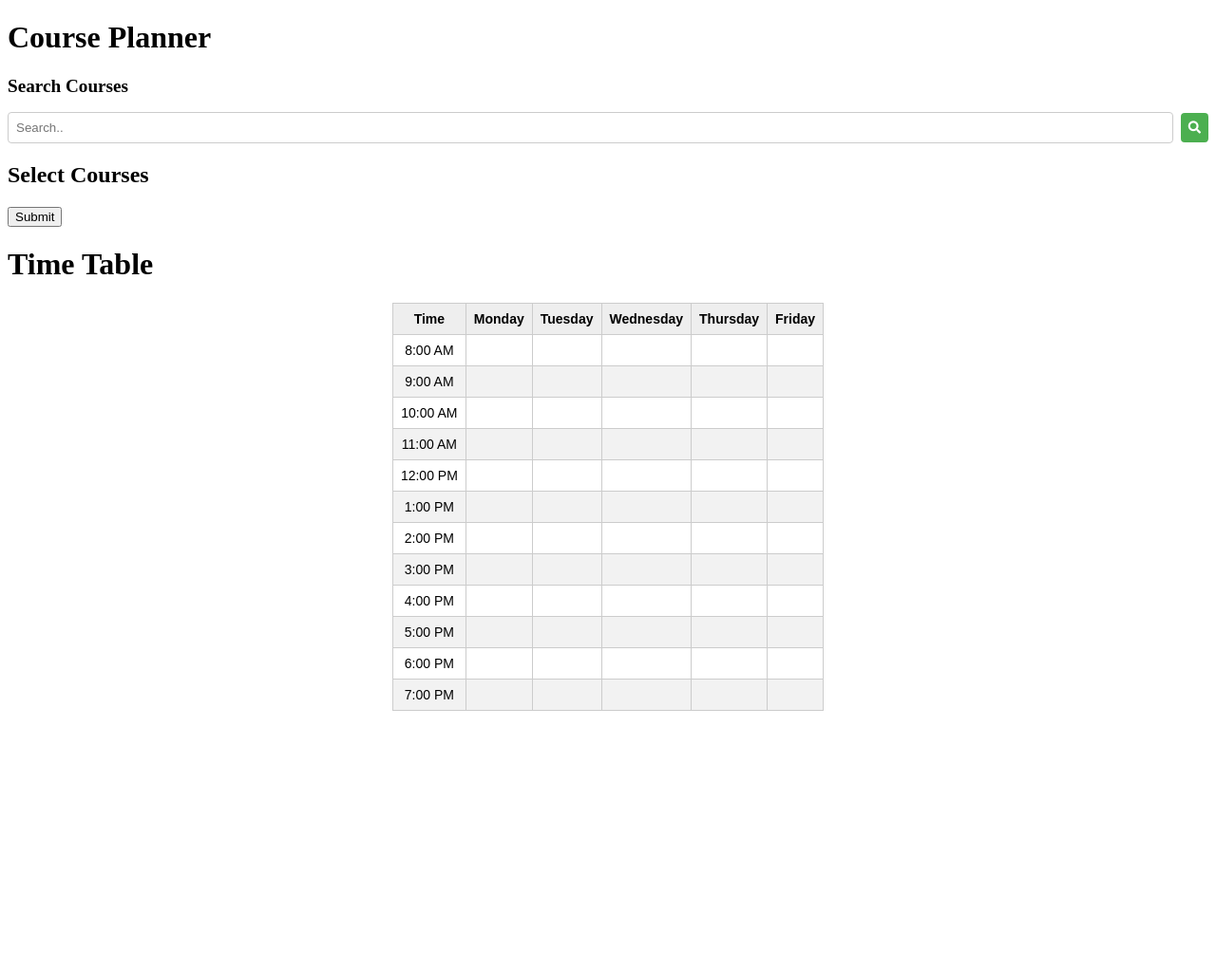
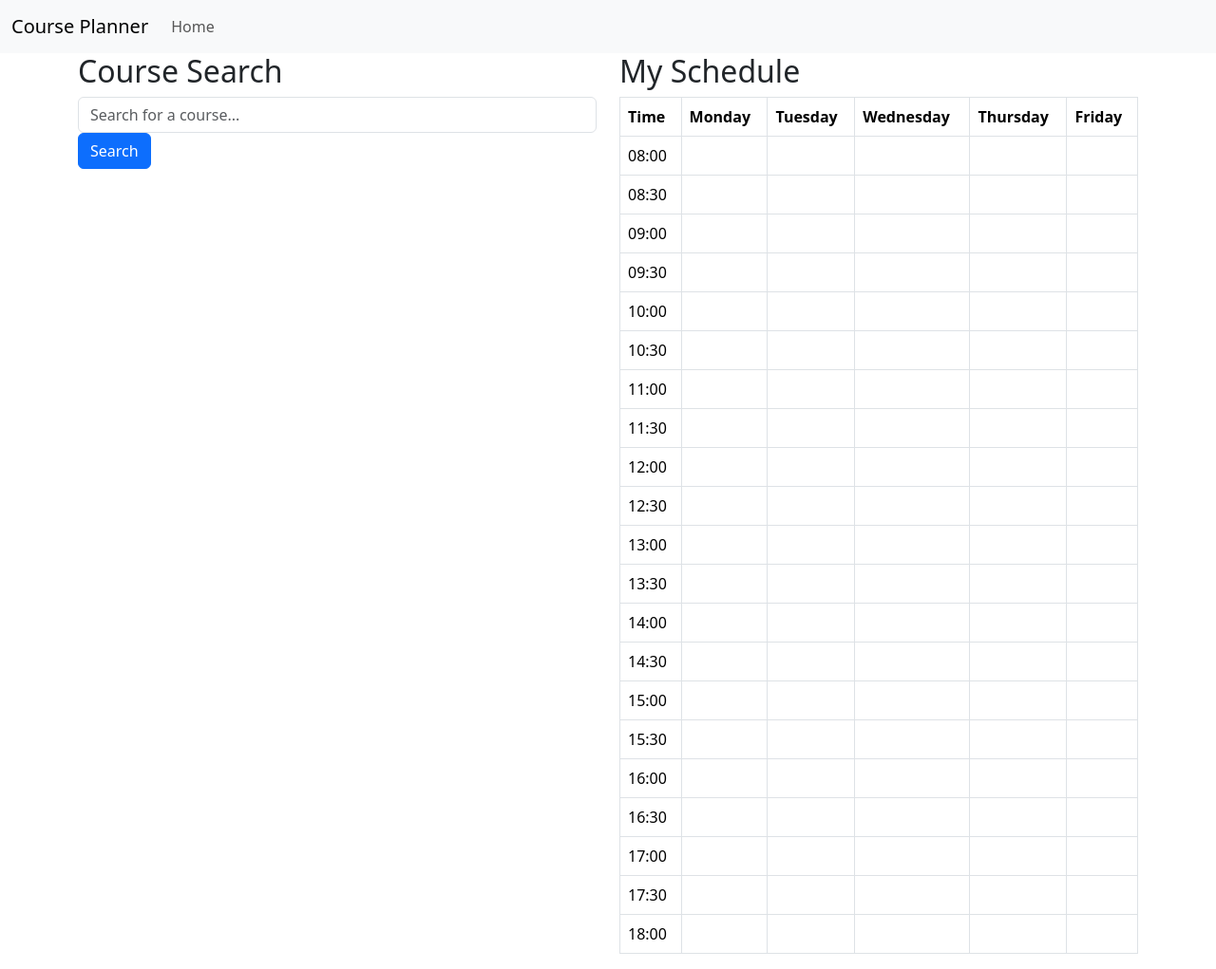
Before and after one commit to Mingxuan-Liu/Course-Safari, a PHP site: page /course-planner.php in a window 1280 px wide. Shown: the whole page at 95% size. Before the commit the page ends 749 px from the top, so only its background shows below. Run offline with PHP 8.4, Linux system fonts and the light colour scheme; data that the repository does not hold is empty; some libraries are stand-ins or nearby versions.

Commit message:
Add files via upload

```diff
--- a/Course_planner/course-planner.php
+++ b/Course_planner/course-planner.php
@@ -1,240 +1,223 @@
+<!DOCTYPE html>
+<html lang="en">
+<head>
+    <meta charset="UTF-8">
+    <meta name="viewport" content="width=device-width, initial-scale=1.0">
+    <title>Course Planner</title>
+    <link href="https://cdn.jsdelivr.net/npm/bootstrap@5.3.0-alpha1/dist/css/bootstrap.min.css" rel="stylesheet">
+    <link rel="stylesheet" href="course-planner-styles.css">
+</head>
+<body>
+    <nav class="navbar navbar-expand-lg navbar-light bg-light">
+        <div class="container-fluid">
+            <a class="navbar-brand" href="#">Course Planner</a>
+            <div class="collapse navbar-collapse">
+                <ul class="navbar-nav me-auto">
+                    <li class="nav-item">
+                        <a class="nav-link" href="../Login_register/user.php">Home</a>
+                    </li>
+                </ul>
+            </div>
+        </div>
+    </nav>
+    <div class="container">
+        <div class="row">
+            <div class="col">
+                <h2>Course Search</h2>
+                <div class="search-input-container">
+                    <input type="text" id="search" class="form-control" placeholder="Search for a course...">
+                    <button id="search-button" class="btn btn-primary">Search</button>
+                </div>
+                <div id="results" class="list-group results-container mt-3"></div>
+            </div>
+            <div class="col">
+                <h2>My Schedule</h2>
+                <div class="schedule-container">
+                    <table id="schedule" class="table table-bordered">
+                        <thead>
+                            <tr>
+                                <th>Time</th>
+                                <th>Monday</th>
+                                <th>Tuesday</th>
+                                <th>Wednesday</th>
+                                <th>Thursday</th>
+                                <th>Friday</th>
+                            </tr>
+                        </thead>
+                        <tbody>
+                            <script>
+                                const startTime = 8 * 60;
+                                const endTime = 18 * 60;
+                                const interval = 30;
 
-<?php
-// establish database connection
-$servername = "localhost";
-$username = "root";
-$password = "";
-$dbname = "user_db";
+                                for (let time = startTime; time <= endTime; time += interval) {
+                                    const hour = Math.floor(time / 60);
+                                    const minute = time % 60;
+                                    const timeLabel = `${hour.toString().padStart(2, '0')}:${minute.toString().padStart(2, '0')}`;
 
-$conn = mysqli_connect($servername, $username, $password, $dbname);
-if ($conn->connect_error) {
-  die("Connection failed: " . $conn->connect_error);
+                                    document.write(`
+                                        <tr>
+                                            <td>${timeLabel}</td>
+                                            <td data-day="Monday" data-time="${time}"></td>
+                                            <td data-day="Tuesday" data-time="${time}"></td>
+                                            <td data-day="Wednesday" data-time="${time}"></td>
+                                            <td data-day="Thursday" data-time="${time}"></td>
+                                            <td data-day="Friday" data-time="${time}"></td>
+                                        </tr>
+                                    `);
+                                }
+                            </script>
+                        </tbody>
+                    </table>
+                </div>
+            </div>
+        </div>
+    </div>
+    <script src="https://code.jquery.com/jquery-3.6.0.min.js" crossorigin="anonymous"></script>
+    <script src="https://cdn.jsdelivr.net/npm/bootstrap@5.3.0-alpha1/dist/js/bootstrap.bundle.min.js"></script>
+    <script>
+        function timeStringToMinutes(time) {
+            const [hour, minute] = time.split(':');
+            return parseInt(hour) * 60 + parseInt(minute);
         }
 
-// retrieve courses scheduled by the user from the course_scheduled table
-$sql = "SELECT * FROM course_scheduled";
-$result = $conn->query($sql);
+        function addCourseToSchedule(course) {
+            const days = {
+                'M': 'Monday',
+                'T': 'Tuesday',
+                'W': 'Wednesday',
+                'R': 'Thursday',
+                'F': 'Friday'
+            };
 
-// create the timetable
-$timetable = array(
-  "Monday" => array(
-    "8:00 AM" => "",
-    "9:00 AM" => "",
-    "10:00 AM" => "",
-    "11:00 AM" => "",
-    "12:00 PM" => "",
-    "1:00 PM" => "",
-    "2:00 PM" => "",
-    "3:00 PM" => "",
-    "4:00 PM" => "",
-    "5:00 PM" => "",
-    "6:00 PM" => "",
-    "7:00 PM" => ""
-  ),
-  "Tuesday" => array(
-    "8:00 AM" => "",
-    "9:00 AM" => "",
-    "10:00 AM" => "",
-    "11:00 AM" => "",
-    "12:00 PM" => "",
-    "1:00 PM" => "",
-    "2:00 PM" => "",
-    "3:00 PM" => "",
-    "4:00 PM" => "",
-    "5:00 PM" => "",
-    "6:00 PM" => "",
-    "7:00 PM" => ""
-  ),
-  "Wednesday" => array(
-    "8:00 AM" => "",
-    "9:00 AM" => "",
-    "10:00 AM" => "",
-    "11:00 AM" => "",
-    "12:00 PM" => "",
-    "1:00 PM" => "",
-    "2:00 PM" => "",
-    "3:00 PM" => "",
-    "4:00 PM" => "",
-    "5:00 PM" => "",
-    "6:00 PM" => "",
-    "7:00 PM" => ""
-  ),
-  "Thursday" => array(
-    "8:00 AM" => "",
-    "9:00 AM" => "",
-    "10:00 AM" => "",
-    "11:00 AM" => "",
-    "12:00 PM" => "",
-    "1:00 PM" => "",
-    "2:00 PM" => "",
-    "3:00 PM" => "",
-    "4:00 PM" => "",
-    "5:00 PM" => "",
-    "6:00 PM" => "",
-    "7:00 PM" => ""
-  ),
-  "Friday" => array(
-    "8:00 AM" => "",
-    "9:00 AM" => "",
-    "10:00 AM" => "",
-    "11:00 AM" => "",
-    "12:00 PM" => "",
-    "1:00 PM" => "",
-    "2:00 PM" => "",
-    "3:00 PM" => "",
-    "4:00 PM" => "",
-    "5:00 PM" => "",
-    "6:00 PM" => "",
-    "7:00 PM" => ""
-  ),
-);
+            for (let dayChar of course.days) {
+                let day = days[dayChar];
+                const startTime = timeStringToMinutes(course.start_time);
+                const endTime = timeStringToMinutes(course.end_time);
 
-
-// populate the timetable with the scheduled courses
-if ($result->num_rows > 0) {
-  while ($row = $result->fetch_assoc()) {
-    $course_num = $row["course_num"];
-    $course_name = $row["course_name"];
-    $subject_name = $row["subject_name"];
-    $course_weekday = $row["course_weekday"];
-    $course_time = $row["course_time"];
-
-    // determine the time slot of the course
-    $start_time = $course_time;
-    $end_time = date("g:i A", strtotime($start_time) + 60 * 60);
-
-    // add the course to the timetable
-    $timetable[$course_weekday][$start_time] = $course_num;
-    $timetable[$course_weekday][$end_time] = $course_name . " (" . $subject_name . ")";
+                for (let time = startTime; time < endTime; time += interval) {
+                    const cell = $(`#schedule td[data-day="${day}"][data-time="${time}"]`);
+                    if (cell.data('course')) {
+                        alert('There is a time conflict with another course in your schedule. Please choose a different course.');
+                        return;
+                    }
                 }
             }
 
-// close database connection
-$conn->close();
-?>
+            for (let dayChar of course.days) {
+                let day = days[dayChar];
+                const startTime = timeStringToMinutes(course.start_time);
+                const endTime = timeStringToMinutes(course.end_time);
 
-<?php
-session_start();
+                for (let time = startTime; time < endTime; time += interval) {
+                    const cell = $(`#schedule td[data-day="${day}"][data-time="${time}"]`);
+                    cell.data('course', course);
+                    cell.text(course.course_code);
+                    cell.addClass('table-primary');
 
-// establish database connection
-$servername = "localhost";
-$username = "root";
-$password = "";
-$dbname = "user_db";
-
-$conn = mysqli_connect($servername, $username, $password, $dbname);
-if ($conn->connect_error) {
-  die("Connection failed: " . $conn->connect_error);
+                    if (time === startTime) {
+                        const durationInIntervals = Math.ceil((endTime - startTime) / interval);
+                        cell.attr('rowspan', durationInIntervals);
+                        cell.css('vertical-align', 'middle');
+                        cell.on('click', function () {
+                            if (confirm('Do you want to remove this course from your schedule?')) {
+                                removeCourseFromSchedule(course);
+                            }
+                        });
+                    } else {
+                        cell.css('display', 'none');
+                    }
+                }
+            }
         }
 
-// retrieve list of available courses from the course_list table
-$sql = "SELECT * FROM course_list";
-$result = $conn->query($sql);
+        function removeCourseFromSchedule(course) {
+            const days = {
+                'M': 'Monday',
+                'T': 'Tuesday',
+                'W': 'Wednesday',
+                'R': 'Thursday',
+                'F': 'Friday'
+            };
 
-if (isset($_POST['search'])) {
-  $search_query = $_POST['search'];
-  // retrieve list of available courses matching search query
-  $sql = "SELECT * FROM course_list WHERE course_num LIKE '%$search_query%' OR course_name LIKE '%$search_query%' OR subject_name LIKE '%$search_query%'";
-  $result = $conn->query($sql);
-} else {
-  // retrieve list of all available courses
-  $sql = "SELECT * FROM course_list";
-  $result = $conn->query($sql);
+            for (let dayChar of course.days) {
+                let day = days[dayChar];
+                const startTime = timeStringToMinutes(course.start_time);
+                const endTime = timeStringToMinutes(course.end_time);
+
+                for (let time = startTime; time < endTime; time += interval) {
+                    const cell = $(`#schedule td[data-day="${day}"][data-time="${time}"]`);
+                    cell.removeData('course');
+                    cell.text('');
+                    cell.removeClass('table-primary');
+                    cell.removeAttr('rowspan');
+                    cell.css('vertical-align', '');
+                    cell.off('click');
+
+                    if (time !== startTime) {
+                        cell.css('display', '');
+                    }
+                }
             }
 
-// add selected courses to the course_scheduled table
-if (isset($_POST["submit"])) {
-    $courses = $_POST["courses"];
-    foreach ($courses as $course_id) {
-      // check if course is already scheduled
-      $sql = "SELECT * FROM course_scheduled WHERE course_id = $course_id";
-      $result = $conn->query($sql);
-      if ($result->num_rows == 0) {
-        // if course is not already scheduled, add it to the table
-        $sql = "SELECT * FROM course_list WHERE course_id = $course_id";
-        $result = $conn->query($sql);
-        $row = $result->fetch_assoc();
-        $course_num = $row["course_num"];
-        $course_name = $row["course_name"];
-        $subject_name = $row["subject_name"];
-        $course_weekday = $row["course_weekday"];
-        $course_time = $row["course_time"];
-        $sql = "INSERT INTO course_scheduled (course_num, course_name, subject_name, course_weekday, course_time) VALUES ('$course_num', '$course_name', '$subject_name', '$course_weekday', '$course_time')";
-        $conn->query($sql);
+            // Show the cells for overlapping courses
+            for (const otherCourse of selectedCourses) {
+                if (otherCourse.code !== course.code) {
+                    addCourseToSchedule(otherCourse);
                 }
             }
-    header("Location: course-planner.php");
-    exit();
+
+            // Remove the course
+            selectedCourses = selectedCourses.filter(c => c.code !== course.code);
         }
 
 
-// close database connection
-$conn->close();
-?>
+        function searchCourses() {
+            let keyword = $('#search').val();
+            let searchResults = $('#results');
+            searchResults.empty();
 
-<!DOCTYPE html>
-<html>
-<head>
-  <meta charset="UTF-8">
-  <meta name="viewport" content="width=device-width, initial-scale=1.0">
-  <meta http-equiv="X-UA-Compatible" content="ie=edge">
-  <link rel="stylesheet" href="https://cdnjs.cloudflare.com/ajax/libs/font-awesome/5.14.0/css/all.min.css">
-  <title>Time Table</title>
-  <link rel="stylesheet" href="time-table_style.css">
-</head>
-<body>
-  <h1>Course Planner</h1>
+            if (keyword.length < 3) {
+                // Show all courses if the keyword is too short
+                keyword = '';
+            }
 
-  <form method="post">
-  <h2 class="search-header">Search Courses</h2>
-  <div class="search-container">
-    <input type="text" placeholder="Search.." name="search" class="search-input">
-    <button type="submit" class="search-button"><i class="fa fa-search"></i></button>
-  </div>
+            $.getJSON('search.php', { keyword: keyword }, function(data) {
+                for (let course of data) {
+                    let resultItem = $('<div class="list-group-item list-group-item-action"></div>').text(course.course_code + ' - ' + course.course_name);
+                    resultItem.click(() => {
+                        addCourseToSchedule(course);
+                    });
+                    searchResults.append(resultItem);
+                }
+            });
+        }
 
-    <h2>Select Courses</h2>
-    <?php
-    // display list of available courses
-    echo "<ul class='course-list'>";
-    while ($row = $result->fetch_assoc()) {
-      echo "<li>";
-      echo "<input type='checkbox' name='courses[]' value='" . $row["course_id"] . "'>";
-      echo "<div class='course-details'>";
-      echo "<div class='course-header'>";
-      echo "<strong>" . $row["course_num"] . "</strong>: " . $row["course_name"];
-      echo "</div>";
-      echo "<div class='course-info'>";
-      echo "<div class='subject-name'>" . $row["subject_name"] . "</div>";
-      echo "<div class='course-time'>" . $row["course_weekday"] . " " . $row["course_time"] . "</div>";
-      echo "</div>";
-      echo "</div>";
-      echo "</li>";
+        //  Display all courses at the beginning
+        searchCourses();
+
+        // Conect the search button click event to the searchCourses function
+        $('#search-button').on('click', searchCourses);
+
+        $('#search').on('keyup', function (event) {
+            if (event.which === 13) {
+                // Enter key pressed, trigger search
+                searchCourses();
+            } else {
+                // Other keys pressed, update search results
+                searchCourses();
             }
-    echo "</ul>";
-    ?>
-    <input type="submit" name="submit" value="Submit">
-  </form>
+        });
 
-<h1>Time Table</h1>
+        $.getJSON('search.php', { keyword: keyword })
+            .done(function(data) {
+                // Success
+            })
+            .fail(function(jqXHR, textStatus, errorThrown) {
+                // Error
+                console.error('Error loading data:', textStatus, errorThrown);
+            });
 
-  <?php
-  // display the timetable
-  echo "<table class='timetable'>";
-  echo "<tr><th>Time</th><th>Monday</th><th>Tuesday</th><th>Wednesday</th><th>Thursday</th><th>Friday</th></tr>";
-  $times = array(
-    "8:00 AM", "9:00 AM", "10:00 AM", "11:00 AM",
-    "12:00 PM", "1:00 PM", "2:00 PM", "3:00 PM",
-    "4:00 PM", "5:00 PM", "6:00 PM", "7:00 PM"
-  );
-  foreach ($times as $time) {
-    echo "<tr><td>" . $time . "</td>";
-    foreach ($timetable as $day => $courses) {
-      echo "<td>" . $courses[$time] . "</td>";
-    }
-    echo "</tr>";
-  }
-  echo "</table>";
-  ?>
-
+    </script>
 </body>
 </html>
--- /dev/null
+++ b/Course_planner/search.php
@@ -0,0 +1,40 @@
+<?php
+ini_set('display_errors', 1);
+ini_set('display_startup_errors', 1);
+error_reporting(E_ALL);
+
+header('Content-Type: application/json');
+
+$servername = "localhost";
+$username = "root";
+$password = "";
+$dbname = "user_db";
+
+$conn = new mysqli($servername, $username, $password, $dbname);
+
+if ($conn->connect_error) {
+    die("Connection failed: " . $conn->connect_error);
+}
+
+$keyword = isset($_GET['keyword']) && strlen($_GET['keyword']) >= 3 ? $_GET['keyword'] : '';
+
+$sql = "SELECT course_code, course_name, days, start_time, end_time FROM courses";
+
+if ($keyword !== '') {
+    $keyword = $conn->real_escape_string($keyword);
+    $sql .= " WHERE course_code LIKE '%$keyword%' OR course_name LIKE '%$keyword%'";
+}
+
+$result = $conn->query($sql);
+$courses = array();
+
+if ($result->num_rows > 0) {
+    while ($row = $result->fetch_assoc()) {
+        $courses[] = $row;
+    }
+}
+
+echo json_encode($courses);
+
+$conn->close();
+?>
```
Also changed, not shown: Course_planner/SQL.txt (+20 -20 lines), Course_planner/course-planner-style.css (added, +106 -0 lines). Lines whose indentation alone changed are shown as unchanged.
